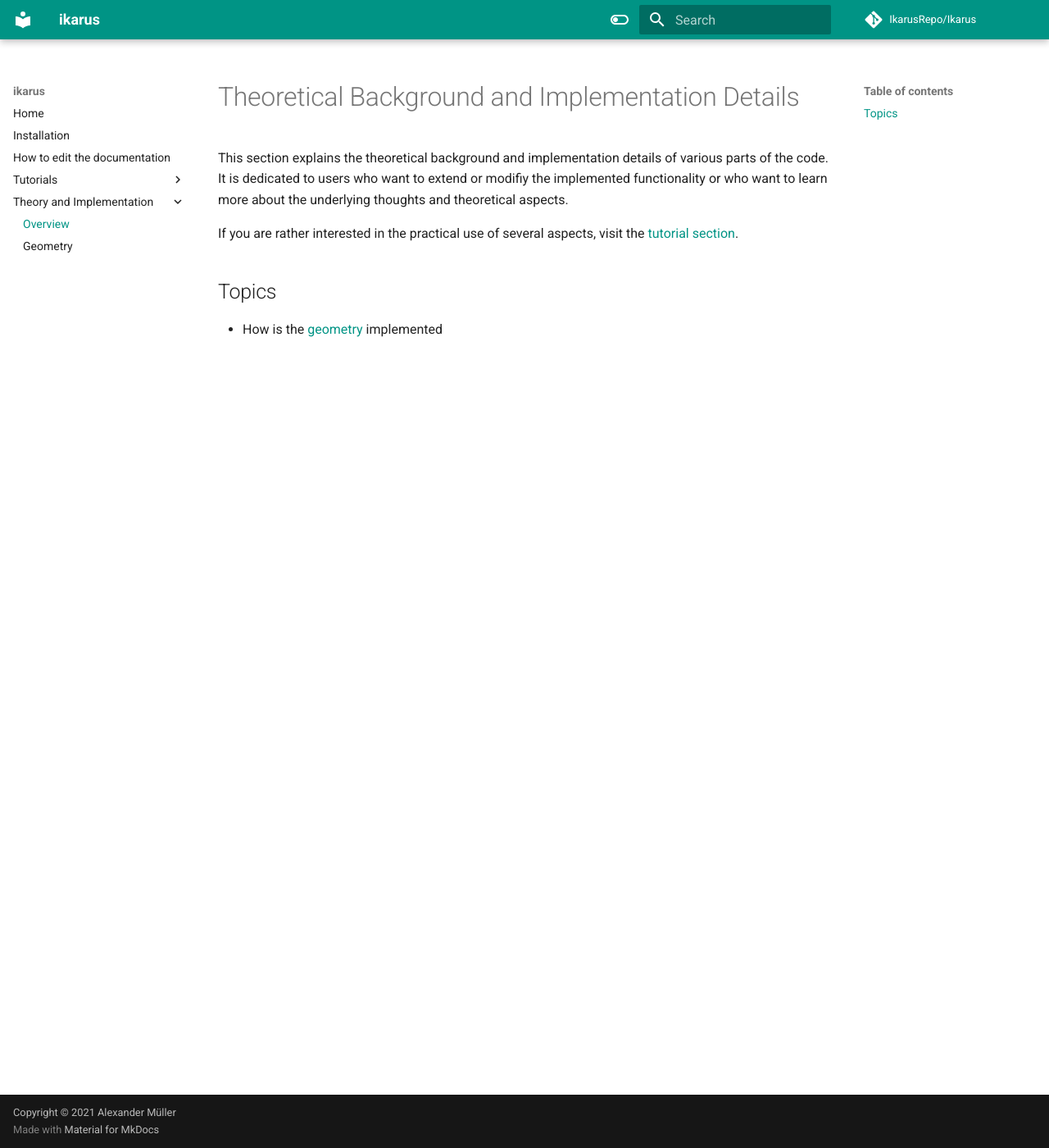
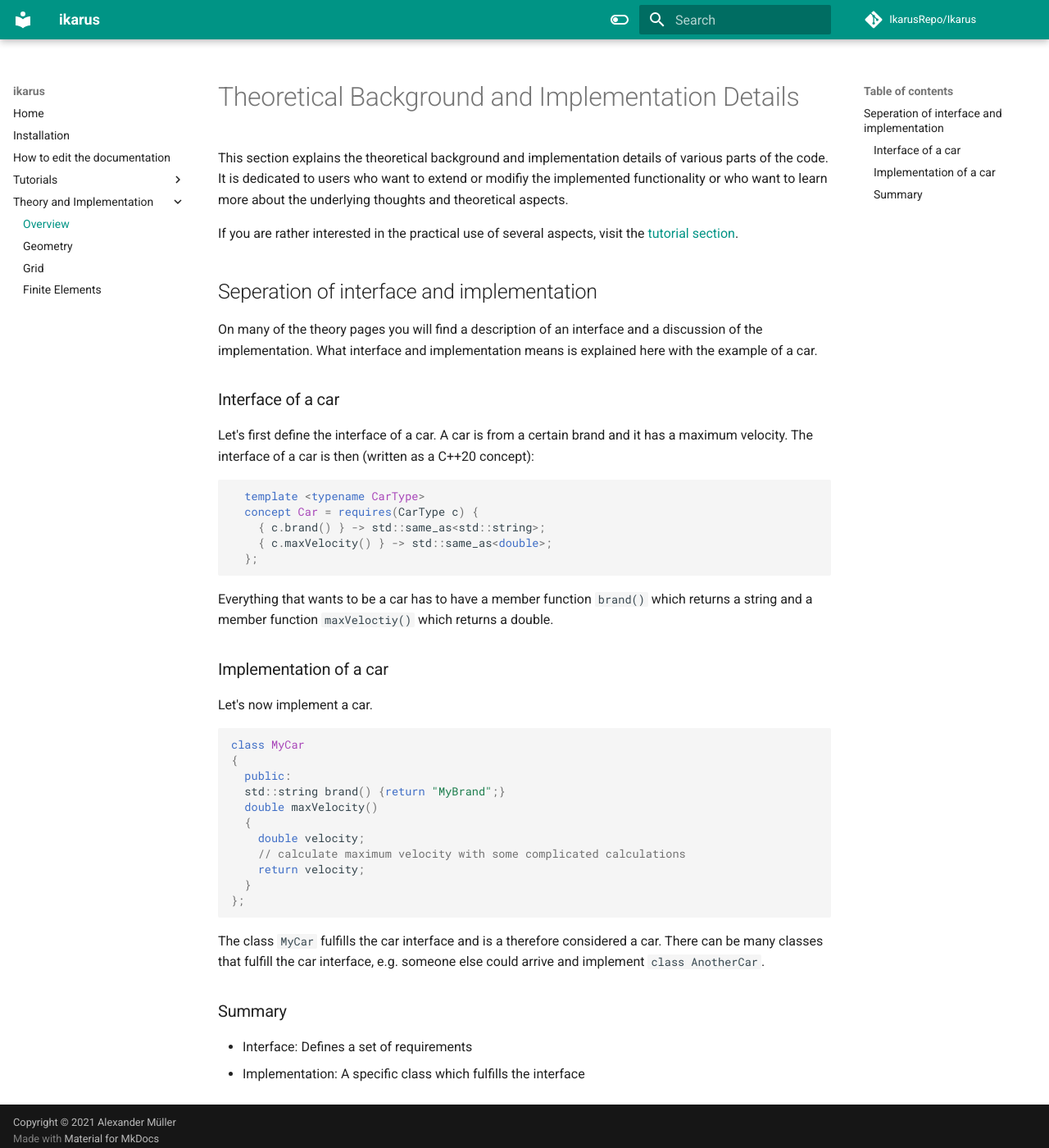
Before and after one commit to ikarus-project/ikarus, an MkDocs documentation site: the page built from docs/website/theory/theoryOverview.md, in a window 1280 px wide and 1400 px high. Shown: the whole window at 82% size. Built offline with MkDocs 1.6.1 and Material for MkDocs 9.7.7, drawn with Linux system fonts in a browser that asks for light colours; comment, search, counter and statistics services are not loaded.

Commit message:
Exteded grid documentation

````diff
--- a/docs/mkdocs.yml
+++ b/docs/mkdocs.yml
@@ -46,6 +46,8 @@
   - Theory and Implementation:
     - Overview: theory/theoryOverview.md
     - Geometry: theory/theoryGeometry.md
+    - Grid: theory/theoryGrid.md
+    - Finite Elements: theory/theoryFiniteElement.md
 
 # Customization
 extra_css:
--- a/docs/website/theory/theoryOverview.md
+++ b/docs/website/theory/theoryOverview.md
@@ -8,6 +8,45 @@
 If you are rather interested in the practical use of several aspects, visit
 the [tutorial section](../tutorials/tutorialsOverview.md).
 
-## Topics
+## Seperation of interface and implementation
+On many of the theory pages you will find a description of an interface and
+a discussion of the implementation. What interface and implementation means is
+explained here with the example of a car.
 
-* How is the [geometry](theoryGeometry.md) implemented
+### Interface of a car
+Let's first define the interface of a car. A car is from a certain brand and it
+has a maximum velocity. The interface of a car is then (written as a C++20
+concept):
+
+```cpp
+  template <typename CarType>
+  concept Car = requires(CarType c) {
+    { c.brand() } -> std::same_as<std::string>;
+    { c.maxVelocity() } -> std::same_as<double>;
+  };
+```
+Everything that wants to be a car has to have a member function `brand()` which
+returns a string and a member function `maxVeloctiy()` which returns a double.
+
+### Implementation of a car
+Let's now implement a car.
+```cpp
+class MyCar
+{
+  public:
+  std::string brand() {return "MyBrand";}
+  double maxVelocity()
+  {
+    double velocity;
+    // calculate maximum velocity with some complicated calculations
+    return velocity;
+  }
+};
+```
+The class `MyCar` fulfills the car interface and is a therefore considered a car.
+There can be many classes that fulfill the car interface, e.g. someone else could
+arrive and implement `class AnotherCar`.
+
+### Summary
+- Interface: Defines a set of requirements
+- Implementation: A specific class which fulfills the interface
````
Also changed, not shown: docs/website/theory/theoryFiniteElement.md (added, +13 -0 lines), docs/website/theory/theoryGeometry.md (+19 -0 lines), docs/website/theory/theoryGrid.md (added, +102 -0 lines), docs/website/tutorials/tutGrid.md (+1 -1 lines), docs/website/theory/images/sampleProblemGrid.png (added).
